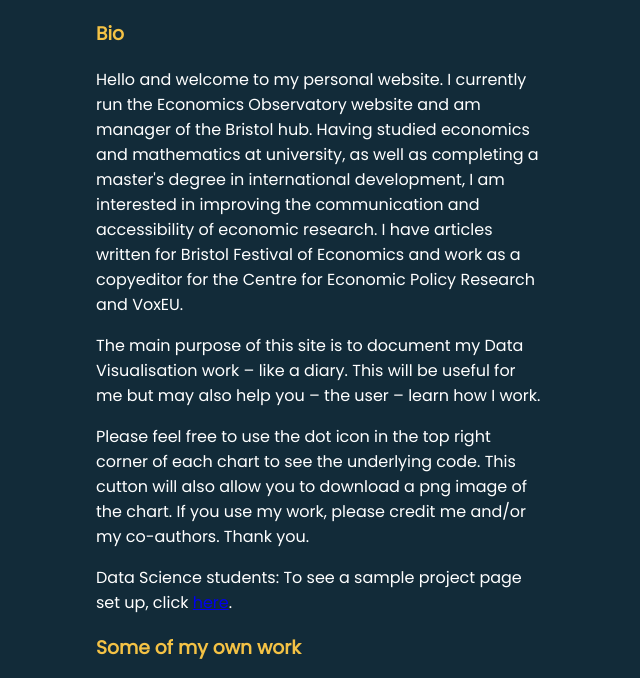
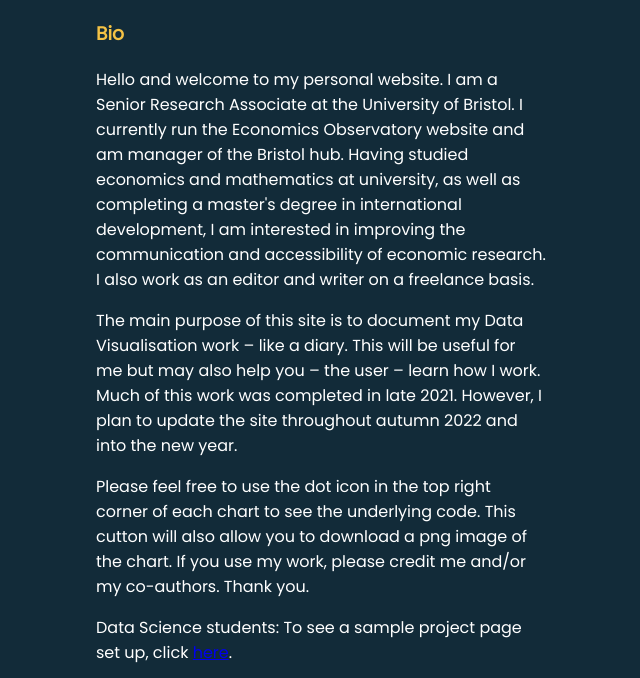
Before and after one commit to MeyrickCharlieEcon/MeyrickCharlieEcon.github.io, a plain HTML site: page index.html in a window 1280 px wide. Shown: the part 120-798 px from the top of the page, without its empty margins (319-959 px from the left). Drawn offline with Linux system fonts and the light colour scheme; a script that the page names is missing.

Commit message:
Update index.html

```diff
--- a/index.html
+++ b/index.html
@@ -23,9 +23,9 @@
 
     <h3>Bio</h3>
 
-    <p>Hello and welcome to my personal website. I currently run the Economics Observatory website and am manager of the Bristol hub. Having studied economics and mathematics at university, as well as completing a master's degree in international development, I am interested in improving the communication and accessibility of economic research. I have articles written for Bristol Festival of Economics and work as a copyeditor for the Centre for Economic Policy Research and VoxEU.</p>
+    <p>Hello and welcome to my personal website. I am a Senior Research Associate at the University of Bristol. I currently run the Economics Observatory website and am manager of the Bristol hub. Having studied economics and mathematics at university, as well as completing a master's degree in international development, I am interested in improving the communication and accessibility of economic research. I also work as an editor and writer on a freelance basis.</p>
 
-    <p>The main purpose of this site is to document my Data Visualisation work – like a diary. This will be useful for me but may also help you – the user – learn how I work.</p>
+    <p>The main purpose of this site is to document my Data Visualisation work – like a diary. This will be useful for me but may also help you – the user – learn how I work. Much of this work was completed in late 2021. However, I plan to update the site throughout autumn 2022 and into the new year.</p>
 
     <p>Please feel free to use the dot icon in the top right corner of each chart to see the underlying code. This cutton will also allow you to download a png image of the chart. If you use my work, please credit me and/or my co-authors. Thank you. </p>
 
```
